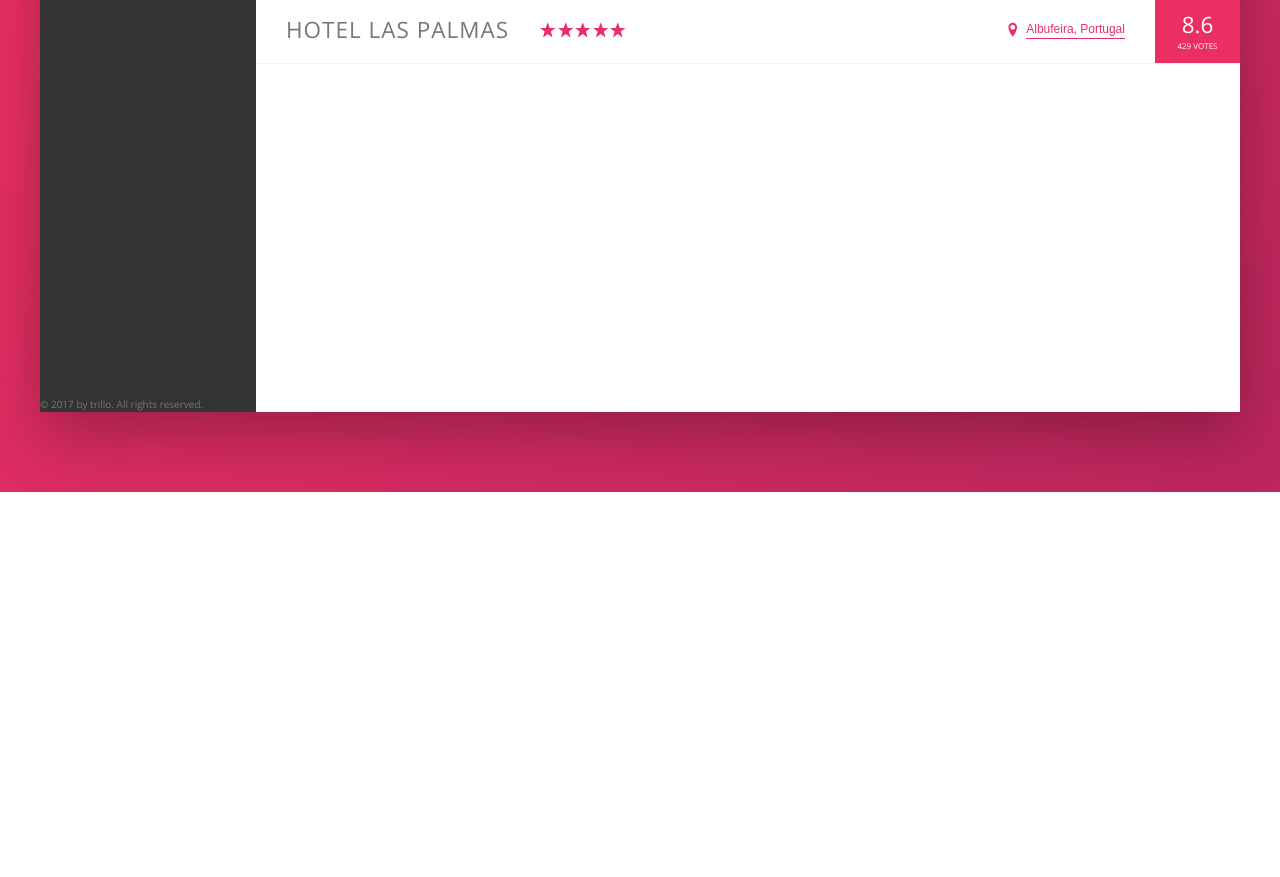
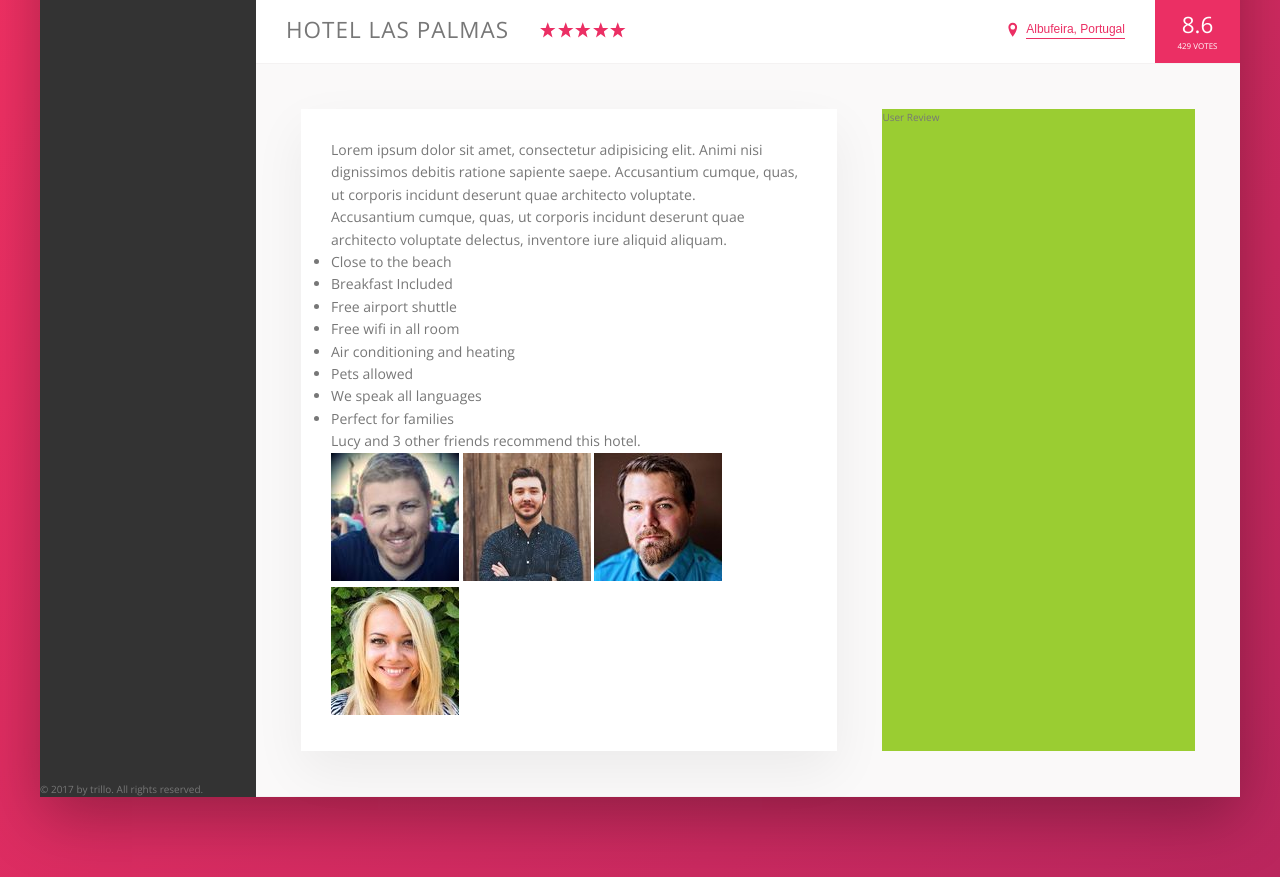
Before and after one commit to wjoe2046/css-project-flexbox, a website: page index.html in a window 1280 px wide. Shown: the part 538-1415 px from the top of the page. Before the commit the page ends 1030 px from the top, so only its background shows below. Drawn offline with nearby package versions, Linux system fonts and the light colour scheme.

Commit message:
type: features body: added contents and fixed page layout for the main section

```diff
--- a/index.html
+++ b/index.html
@@ -161,6 +161,63 @@
               <div class="overview__rating-count">429 votes</div>
             </div>
           </div>
+
+          <div class="detail">
+            <div class="description">
+              <p class="paragraph">
+                Lorem ipsum dolor sit amet, consectetur adipisicing elit. Animi
+                nisi dignissimos debitis ratione sapiente saepe. Accusantium
+                cumque, quas, ut corporis incidunt deserunt quae architecto
+                voluptate.
+              </p>
+              <p class="paragraph">
+                Accusantium cumque, quas, ut corporis incidunt deserunt quae
+                architecto voluptate delectus, inventore iure aliquid aliquam.
+              </p>
+              <ul class="list">
+                <li class="list__item">Close to the beach</li>
+                <li class="list__item">Breakfast Included</li>
+                <li class="list__item">Free airport shuttle</li>
+                <li class="list__item">Free wifi in all room</li>
+                <li class="list__item">Air conditioning and heating</li>
+                <li class="list__item">Pets allowed</li>
+                <li class="list__item">We speak all languages</li>
+                <li class="list__item">Perfect for families</li>
+              </ul>
+
+              <div class="recommend">
+                <p class="recommend__count">
+                  Lucy and 3 other friends recommend this hotel.
+                </p>
+                <div class="recommend__friends">
+                  <img
+                    src="img/user-3.jpg"
+                    alt="Friends 1"
+                    class="recommend__photo"
+                  />
+                  <img
+                    src="img/user-4.jpg"
+                    alt="Friends 2"
+                    class="recommend__photo"
+                  />
+                  <img
+                    src="img/user-5.jpg"
+                    alt="Friends 3"
+                    class="recommend__photo"
+                  />
+                  <img
+                    src="img/user-6.jpg"
+                    alt="Friends 4"
+                    class="recommend__photo"
+                  />
+                </div>
+              </div>
+            </div>
+
+            <div class="user-reviews">
+              User Review
+            </div>
+          </div>
         </main>
       </div>
     </div>
--- a/sass/_base.scss
+++ b/sass/_base.scss
@@ -30,6 +30,9 @@
   --color-grey-dark-3: #999;
 
   --shadow-dark: 0 2rem 6rem rgba(0, 0, 0, 0.3);
+  --shadow-light: 0 2rem 5rem rgba(0, 0, 0, 0.06);
+
+  --line: 1px solid var(--color-grey-light-2);
 }
 
 * {
--- a/sass/_components.scss
+++ b/sass/_components.scss
@@ -198,7 +198,7 @@
 .overview {
   display: flex;
   align-items: center;
-  border-bottom: 1px solid var(--color-grey-light-2);
+  border-bottom: var(--line);
 
   &__heading {
     font-size: 2.25rem;
--- a/sass/_layout.scss
+++ b/sass/_layout.scss
@@ -11,7 +11,7 @@
   font-size: 1.4rem;
   height: 7rem;
   background-color: #ffffff;
-  border-bottom: 1px solid var(--color-grey-light-2);
+  border-bottom: var(--line);
   display: flex;
   justify-content: space-between;
   align-items: center;
@@ -33,6 +33,26 @@
 
 .hotel-view {
   background-color: #ffffff;
-  height: 80rem;
   flex: 1;
 }
+
+.detail {
+  display: flex;
+  padding: 4.5rem;
+  background-color: var(--color-grey-light-1);
+  border-bottom: var(--line);
+}
+
+.description {
+  font-size: 1.4rem;
+  background-color: white;
+  box-shadow: var(--shadow-light);
+  padding: 3rem;
+  flex: 0 0 60%;
+  margin-right: 4.5rem;
+}
+
+.user-reviews {
+  background-color: yellowgreen;
+  flex: 1;
+}
```
Also changed, not shown: css/style.css.
